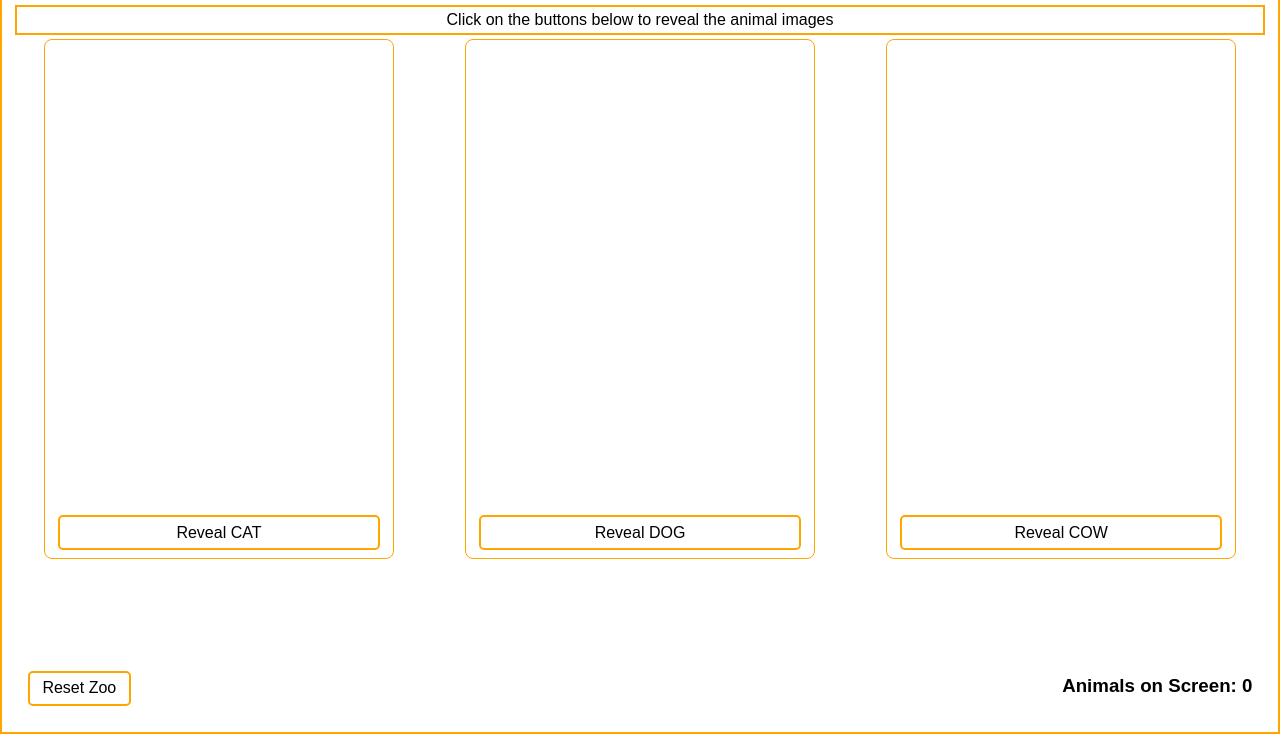
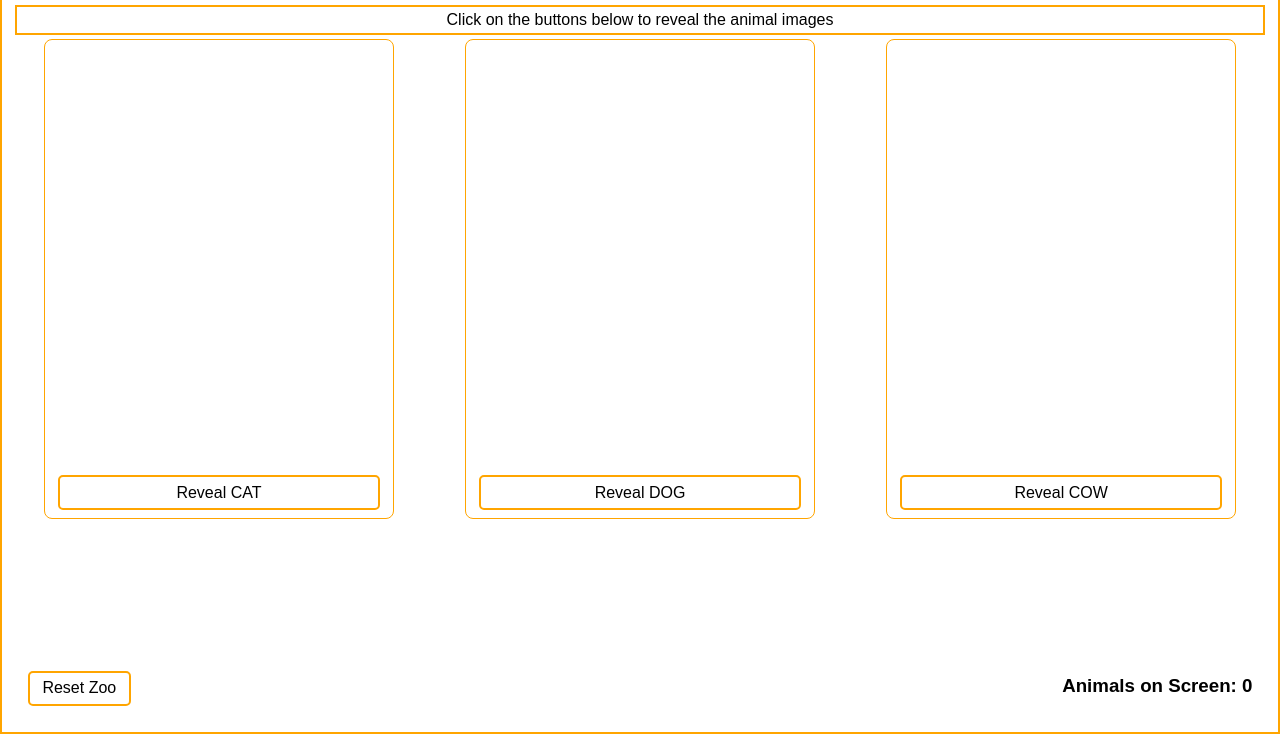
Before and after one commit to GabeKrueger/Assignment2-html, a plain HTML site: page index.html in a window 1280 px wide. Shown: the part 66-800 px from the top of the page. Drawn offline with Linux system fonts and the light colour scheme.

Commit message:
Update style.css

```diff
--- a/style.css
+++ b/style.css
@@ -35,7 +35,7 @@ h1, p {
     border: 1px solid #FFA500;
     padding: 1vh 1vw;
     width: 28%;
-    min-height: 65vh;
+    min-height: 60vh;
     box-sizing: border-box;
     border-radius: 8px;
     background-color: #FFFFFF;
```
